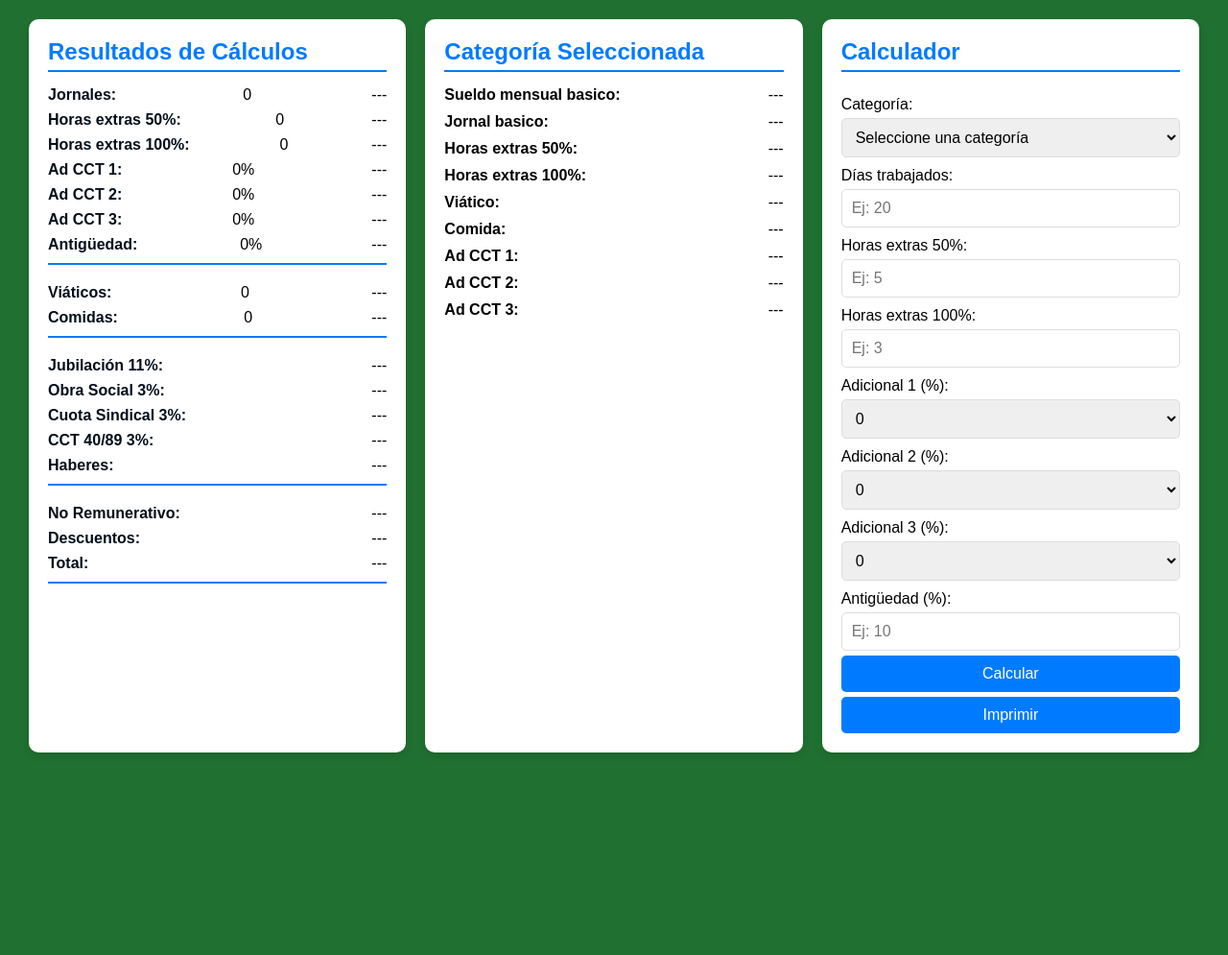
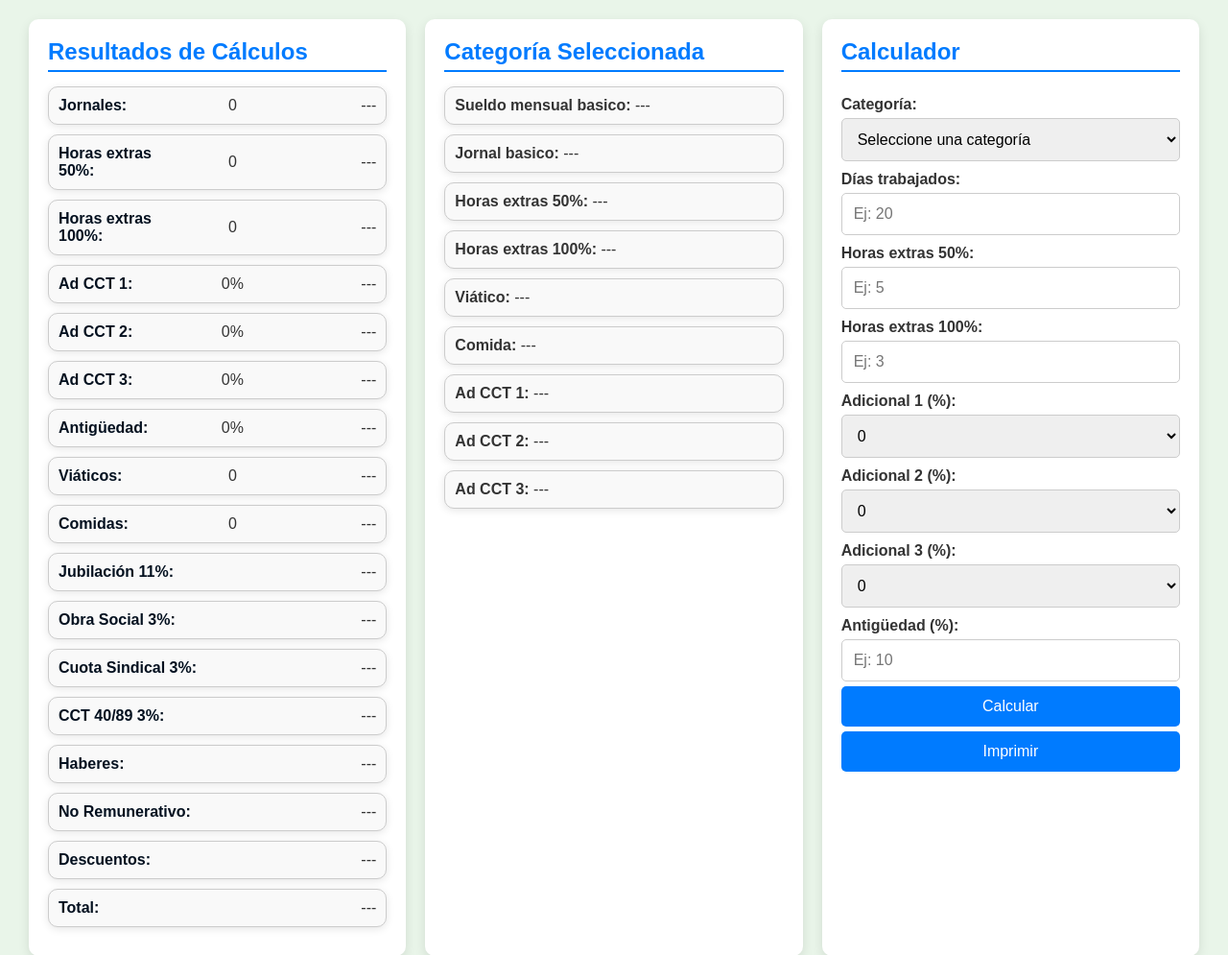
Before and after one commit to Arieldiaz-sec-grem-mec/escalasMA, a plain HTML site: page index.html in a window 1280 px wide. Shown: the top 995 px of the page at 96% size. Before the commit the page ends 804 px from the top, so only its background shows below. Drawn offline with Linux system fonts and the light colour scheme.

Commit message:
Update styles.css

```diff
--- a/styles.css
+++ b/styles.css
@@ -1,13 +1,16 @@
+/* Configuración de estilo base */
 * {
     margin: 0;
     padding: 0;
     box-sizing: border-box;
-    font-family: Arial, sans-serif;
+    font-family: 'Arial', sans-serif;
 }
 
 body {
-    background-color: #055f18e3;
-    color: #000000;
+    background-color: #e9f5e9;
+    /* Color de fondo suave */
+    color: #333;
+    /* Color de texto oscuro */
 }
 
 .container {
@@ -16,24 +19,32 @@ body {
     padding: 20px;
 }
 
+/* Estilos para los contenedores */
 .resultados,
 .detalles,
 .formulario {
     flex: 1;
     padding: 20px;
     margin: 0 10px;
-    background-color: #fff;
+    background-color: #ffffff;
+    /* Fondo blanco para contenedores */
     border-radius: 10px;
-    box-shadow: 0 4px 8px rgba(0, 0, 0, 0.1);
+    box-shadow: 0 4px 12px rgba(0, 0, 0, 0.1);
+    /* Sombra suave */
 }
 
+/* Estilos de encabezados */
 h2 {
     color: #007bff;
+    /* Color azul para los encabezados */
     margin-bottom: 15px;
     border-bottom: 2px solid #007bff;
     padding-bottom: 5px;
+    font-size: 1.5em;
+    /* Tamaño de fuente más grande */
 }
 
+/* Estilos de formularios */
 form {
     display: flex;
     flex-direction: column;
@@ -41,131 +52,200 @@ form {
 
 label {
     margin-top: 10px;
+    font-weight: bold;
+    /* Negrita para etiquetas */
 }
 
+/* Estilos de inputs y botones */
 input,
 select,
 button {
     margin-top: 5px;
-    padding: 10px;
-    border: 1px solid #ddd;
+    padding: 12px;
+    /* Espaciado más amplio */
+    border: 1px solid #ccc;
+    /* Borde gris claro */
     border-radius: 5px;
     font-size: 16px;
-    /* Aumenta el tamaño de la fuente */
 }
 
 button {
     background-color: #007bff;
+    /* Color de fondo azul */
     color: #fff;
+    /* Color de texto blanco */
     border: none;
     cursor: pointer;
     font-size: 16px;
-    transition: background-color 0.3s;
+    transition: background-color 0.3s, transform 0.2s;
     /* Transición suave */
 }
 
 button:hover {
     background-color: #0056b3;
+    /* Color más oscuro al pasar el mouse */
+    transform: translateY(-2px);
+    /* Elevación ligera al pasar el mouse */
 }
 
+/* Estilos de resultados y detalles */
 #resumen p,
 #detalles p {
     margin-bottom: 10px;
+    display: flex;
+    /* Flexbox para alineación */
+    justify-content: space-between;
+    /* Alinea los elementos de manera uniforme */
+    align-items: center;
+    /* Centra verticalmente los elementos */
 }
 
-/* Estilos para los párrafos de detalles de descuentos */
 #resumen p strong,
 #detalles p strong {
     font-weight: bold;
     color: #03101f;
-    /* Color para los encabezados de detalles */
 }
 
 #resumen p span,
 #detalles p span {
     font-weight: normal;
-    /* Normaliza el peso de la fuente */
 }
 
-/* Alineación y espaciado */
-#resumen p,
-#detalles p {
-    margin-bottom: 8px;
+/* Alineación y espaciado de los párrafos */
+.align-left {
+    flex: 2;
+    /* Espacio para el concepto */
+    text-align: left;
+    /* Alineación a la izquierda */
+}
+
+.align-center {
+    flex: 1;
+    /* Espacio para la cantidad */
+    text-align: center;
+    /* Alineación al centro */
+}
+
+.align-right {
+    flex: 1;
+    /* Espacio para el total */
+    text-align: right;
+    /* Alineación a la derecha */
+}
+
+/* Ancho fijo para las cantidades */
+.cantidad {
+    min-width: 100px;
+    /* Ancho mínimo para las cantidades */
+}
+
+/* Estilos generales para la impresión */
+@media print {
+    body {
+        font-family: Arial, sans-serif;
+        margin: 0;
+        padding: 20px;
+        color: #333;
+    }
+
+    /* Esconder elementos no necesarios en la impresión */
+    #formulario-calculo,
+    #imprimir {
+        display: none;
+    }
+
+    .recibo {
+        border: 1px solid #000;
+        padding: 20px;
+        border-radius: 5px;
+        box-shadow: none;
+        /* Eliminar sombra en impresión */
+    }
+
+    h1 {
+        text-align: center;
+        font-size: 24px;
+        margin-bottom: 10px;
+    }
+
+    h2 {
+        font-size: 20px;
+        margin: 15px 0;
+        border-bottom: 1px solid #000;
+    }
+
+    .detalle {
+        margin: 5px 0;
+    }
+
+    .resumen {
+        font-weight: bold;
+        margin-top: 20px;
+    }
+}
+
+.resultados p {
+    display: flex;
+    justify-content: space-between;
+}
+
+.resultados p strong {
+    flex: 2;
+    text-align: left;
+}
+
+.resultados p .align-center {
+    flex: 1;
+    text-align: center;
+}
+
+.resultados p .align-right {
+    flex: 1;
+    text-align: right;
 }
 
 
-p {
-    display: flex;
-    justify-content: space-between;
-    /* Espacia los elementos */
-    align-items: center;
-    /* Centra verticalmente */
+
+/* Estilos para los párrafos dentro de resultados */
+.resultados p {
+    border: 1px solid #ccc;
+    /* Borde gris claro */
+    border-radius: 10px;
+    /* Bordes redondeados */
+    padding: 10px;
+    /* Espacio interno */
     margin-bottom: 10px;
-    /* Espaciado entre párrafos */
+    /* Espacio entre filas */
+    box-shadow: 0 2px 8px rgba(0, 0, 0, 0.1);
+    /* Sombra suave */
+    background-color: #f9f9f9;
+    /* Fondo claro para las filas */
 }
 
-span {
-    flex: 1;
-    /* Permite que el primer span ocupe el espacio */
+/* Opcional: Estilo de color al pasar el mouse */
+.resultados p:hover {
+    background-color: #f0f0f0;
+    /* Cambia el color de fondo al pasar el mouse */
 }
 
-#resumen p strong,
-#detalles p strong {
-    font-weight: bold;
-    color: #030e1a;
-    /* Color para los encabezados de detalles */
+/* Estilos para los párrafos dentro de detalles */
+.detalles p {
+    border: 1px solid #ccc;
+    /* Borde gris claro */
+    border-radius: 10px;
+    /* Bordes redondeados */
+    padding: 10px;
+    /* Espacio interno */
+    margin-bottom: 10px;
+    /* Espacio entre filas */
+    box-shadow: 0 2px 8px rgba(0, 0, 0, 0.1);
+    /* Sombra suave */
+    background-color: #f9f9f9;
+    /* Fondo claro para las filas */
 }
 
-/* Opcional: Añadir un poco de margen a los valores para mejor separación */
-span[id] {
-    margin-left: 5px;
-    /* Espacio entre el texto y el valor */
-    text-align: right;
-    /* Alinear texto a la derecha */
-    min-width: 80px;
-    /* Establecer un ancho mínimo para alinear valores */
+/* Opcional: Estilo de color al pasar el mouse */
+.detalles p:hover {
+    background-color: #f0f0f0;
+    /* Cambia el color de fondo al pasar el mouse */
 }
-
-/* Línea divisoria debajo del párrafo de Antigüedad */
-#resumen p:nth-child(7) {
-    /* Selecciona el séptimo párrafo (Antigüedad) */
-    border-bottom: 2px solid #007bff;
-    /* Línea negra */
-    padding-bottom: 10px;
-    /* Espacio adicional debajo de la línea */
-    margin-bottom: 20px;
-    /* Aumenta el espacio inferior para separar de Viáticos */
-}
-
-/* Línea divisoria debajo del párrafo de Antigüedad */
-#resumen p:nth-child(9) {
-    /* Selecciona el séptimo párrafo (Antigüedad) */
-    border-bottom: 2px solid #007bff;
-    /* Línea negra */
-    padding-bottom: 10px;
-    /* Espacio adicional debajo de la línea */
-    margin-bottom: 20px;
-    /* Aumenta el espacio inferior para separar de Viáticos */
-}
-
-/* Línea divisoria debajo del párrafo de Antigüedad */
-#resumen p:nth-child(14) {
-    /* Selecciona el séptimo párrafo (Antigüedad) */
-    border-bottom: 2px solid #007bff;
-    /* Línea negra */
-    padding-bottom: 10px;
-    /* Espacio adicional debajo de la línea */
-    margin-bottom: 20px;
-    /* Aumenta el espacio inferior para separar de Viáticos */
-}
-
-/* Línea divisoria debajo del párrafo de Antigüedad */
-#resumen p:nth-child(17) {
-    /* Selecciona el séptimo párrafo (Antigüedad) */
-    border-bottom: 2px solid #007bff;
-    /* Línea negra */
-    padding-bottom: 10px;
-    /* Espacio adicional debajo de la línea */
-    margin-bottom: 20px;
-    /* Aumenta el espacio inferior para separar de Viáticos */
-}
```
